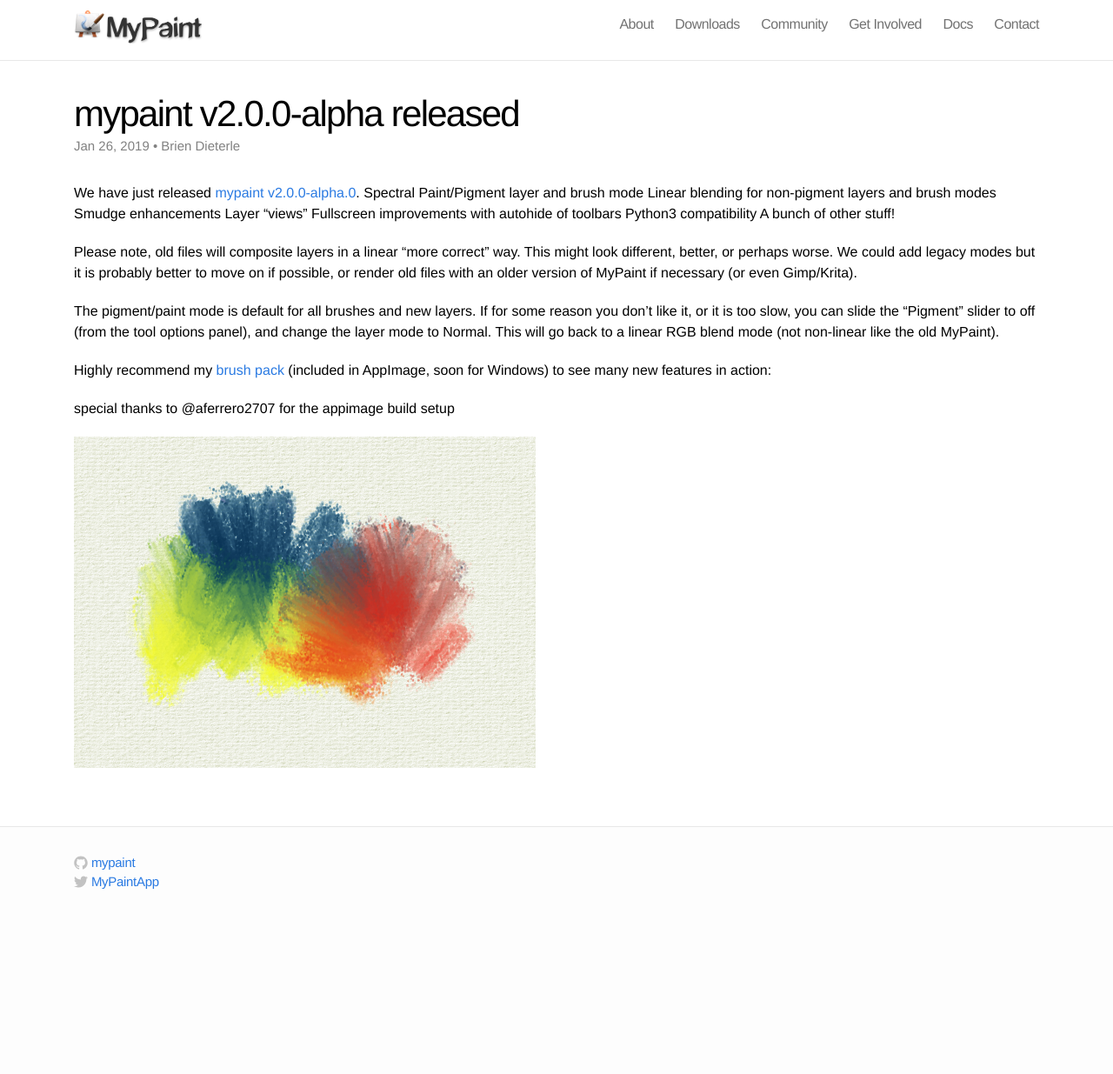
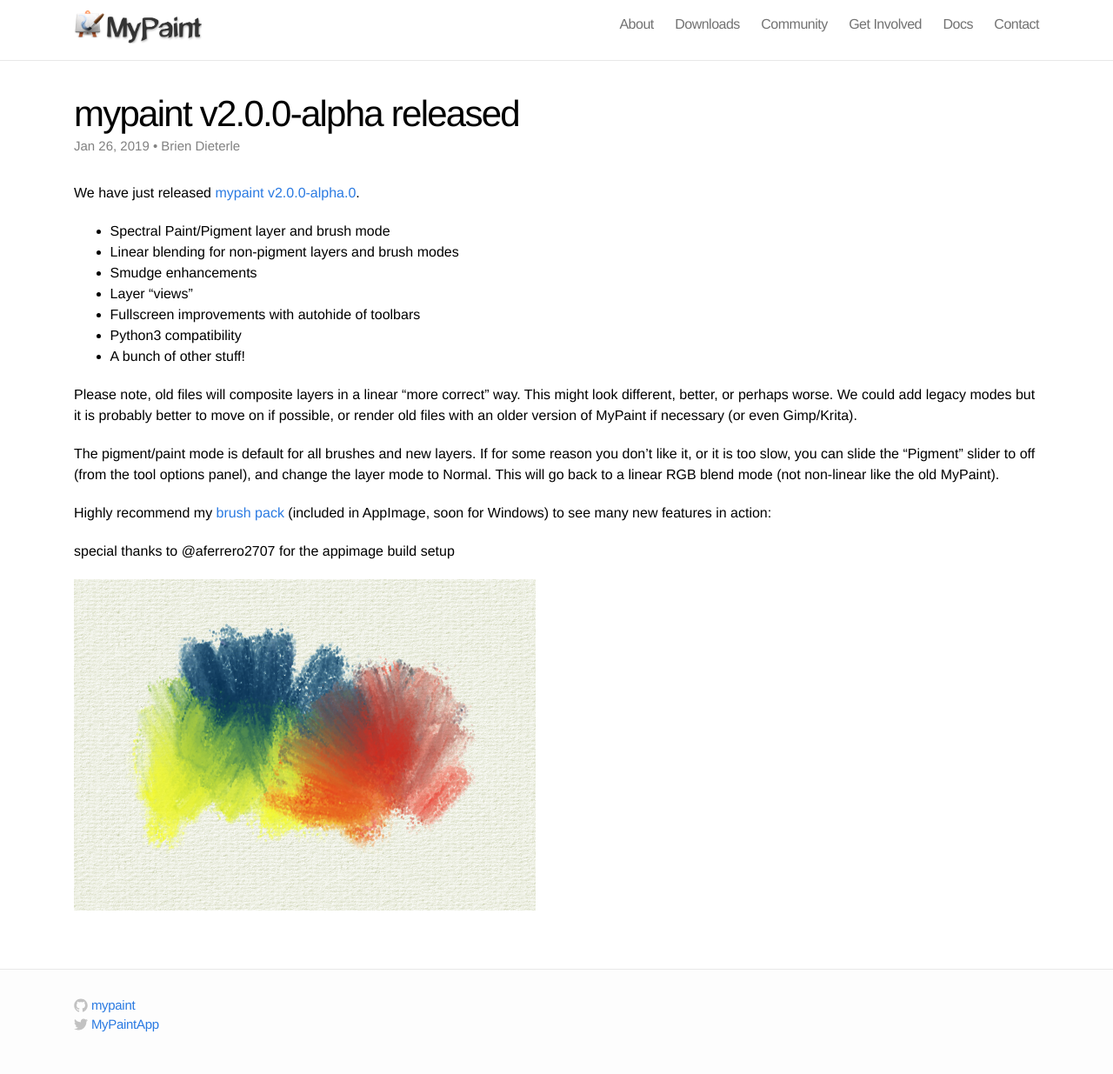
Before and after one commit to mypaint/website-2015, a Jekyll site: the page built from _posts/2019-01-26-MyPaint-2.0-alpha.md, in a window 1280 px wide. Shown: the whole page at 87% size. Built offline with Jekyll 4.4.1, drawn with Linux system fonts in a browser that asks for light colours; a script that is not in the unit is left out; before the commit the page ends 1071 px from its top, so only the background shows below that.

```diff
--- a/_posts/2019-01-26-MyPaint-2.0-alpha.md
+++ b/_posts/2019-01-26-MyPaint-2.0-alpha.md
@@ -9,13 +9,13 @@ categories: blog
 
 We have just released
 [mypaint v2.0.0-alpha.0](https://github.com/mypaint/mypaint/releases/tag/v2.0.0-alpha.0).
-Spectral Paint/Pigment layer and brush mode
-Linear blending for non-pigment layers and brush modes
-Smudge enhancements
-Layer "views"
-Fullscreen improvements with autohide of toolbars
-Python3 compatibility
-A bunch of other stuff!
+* Spectral Paint/Pigment layer and brush mode
+* Linear blending for non-pigment layers and brush modes
+* Smudge enhancements
+* Layer "views"
+* Fullscreen improvements with autohide of toolbars
+* Python3 compatibility
+* A bunch of other stuff!
 
 Please note, old files will composite layers in a linear "more correct" way.
 This might look different, better, or perhaps worse.
```
